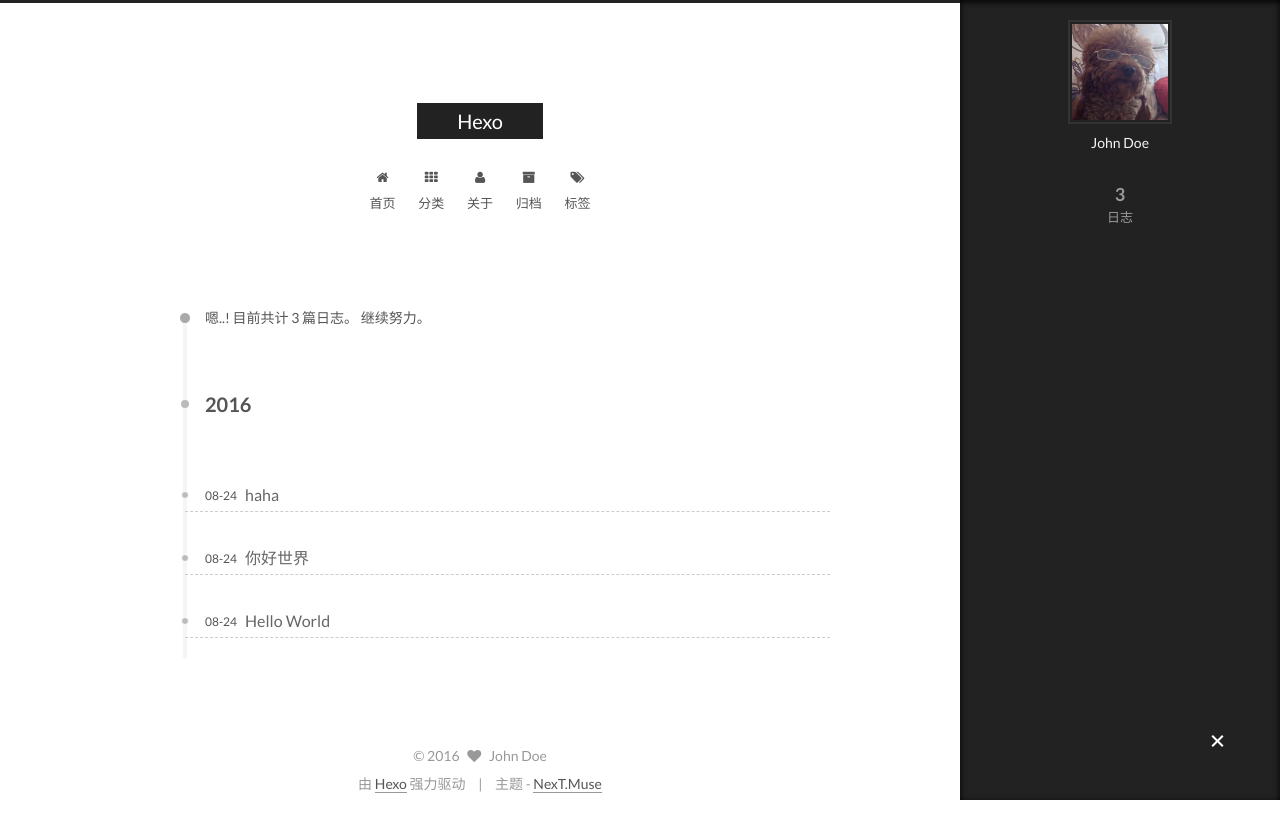
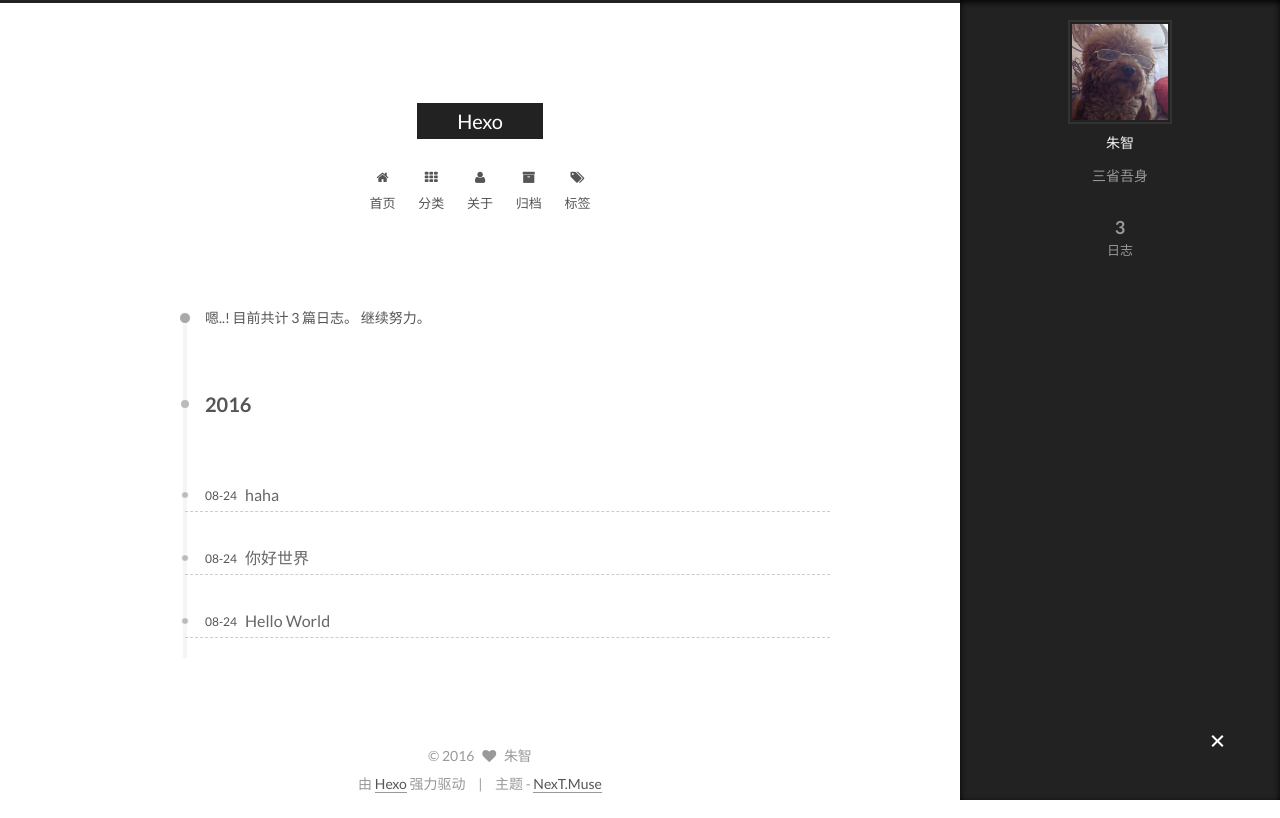
Before and after one commit to zhuzhi/zhuzhi.github.io, a plain HTML site: page archives/index.html in a window 1280 px wide. Both pictures are taken after a click on the element 1217 px from the left and 742 px from the top of the page. Drawn offline with Linux system fonts and the light colour scheme.

Commit message:
Site updated: 2016-08-24 21:03:09

```diff
--- a/archives/index.html
+++ b/archives/index.html
@@ -84,12 +84,15 @@
 
 
 
+<meta name="description" content="三省吾身">
 <meta property="og:type" content="website">
 <meta property="og:title" content="Hexo">
 <meta property="og:url" content="http://yoursite.com/archives/index.html">
 <meta property="og:site_name" content="Hexo">
+<meta property="og:description" content="三省吾身">
 <meta name="twitter:card" content="summary">
 <meta name="twitter:title" content="Hexo">
+<meta name="twitter:description" content="三省吾身">
 
 
 
@@ -396,9 +399,9 @@
         <div class="site-author motion-element" itemprop="author" itemscope itemtype="http://schema.org/Person">
           <img class="site-author-image" itemprop="image"
                src="/images/avatar.jpg"
-               alt="John Doe" />
-          <p class="site-author-name" itemprop="name">John Doe</p>
-          <p class="site-description motion-element" itemprop="description"></p>
+               alt="朱智" />
+          <p class="site-author-name" itemprop="name">朱智</p>
+          <p class="site-description motion-element" itemprop="description">三省吾身</p>
         </div>
         <nav class="site-state motion-element">
           <div class="site-state-item site-state-posts">
@@ -447,7 +450,7 @@
   <span class="with-love">
     <i class="fa fa-heart"></i>
   </span>
-  <span class="author" itemprop="copyrightHolder">John Doe</span>
+  <span class="author" itemprop="copyrightHolder">朱智</span>
 </div>
 
 <div class="powered-by">
```
Also changed, not shown: 2016/08/24/haha/index.html (+7 -4 lines), 2016/08/24/hello-world/index.html (+4 -4 lines), 2016/08/24/你好世界/index.html (+7 -4 lines), archives/2016/08/index.html (+7 -4 lines), archives/2016/index.html (+7 -4 lines), index.html (+7 -4 lines).
